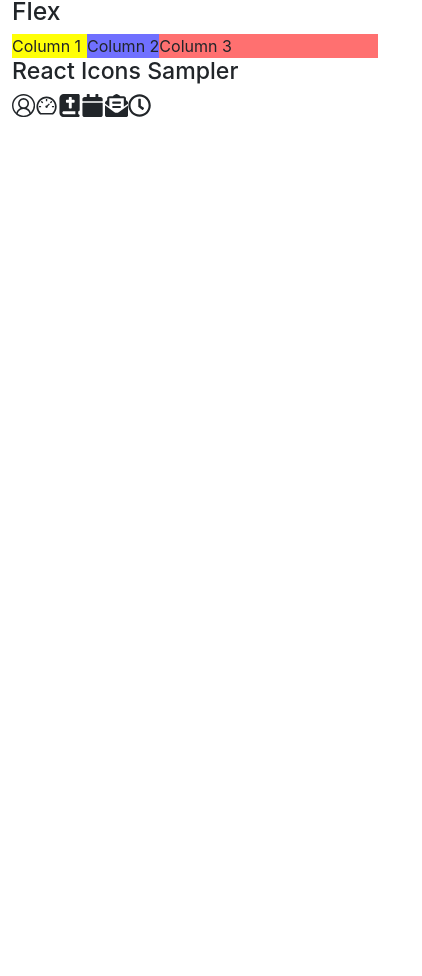
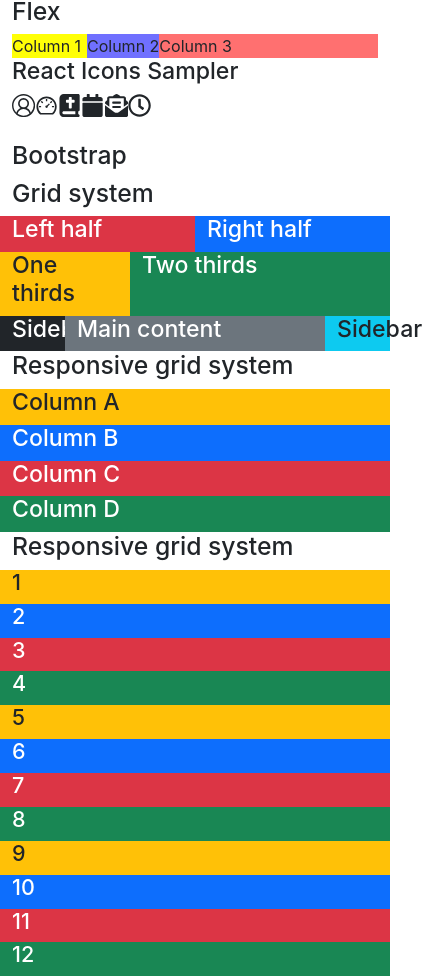
Before and after one commit to ChenzuoL/kanbas-react-web-app-2024-su2, a React (Create React App) app: page /#/Labs/Lab2 in a window 390 px wide. Shown: the part 4615-5591 px from the top of the page, 422 px wide, since content can reach past the window. Before the commit the page ends 4756 px from the top, so only its background shows below. Built offline with nearby package versions, Linux system fonts and the light colour scheme; the HTML template or start-up script is replaced by a standard one.

Commit message:
responsive grid

```diff
--- a/src/Labs/Lab2/index.tsx
+++ b/src/Labs/Lab2/index.tsx
@@ -282,6 +282,111 @@
         </div>
       </div>
       <ReactIconsSampler />
+      <h2>Bootstrap</h2>
+      <div id="wd-bs-grid-system">
+        <h2>Grid system</h2>
+        <div className="row">
+          <div className="col bg-danger text-white">
+            <h3>Left half</h3>
+          </div>
+          <div className="col bg-primary text-white">
+            <h3>Right half</h3>
+          </div>
+        </div>
+        <div className="row">
+          <div className="col-4 bg-warning">
+            <h3>One thirds</h3>
+          </div>
+          <div className="col-8 bg-success text-white">
+            <h3>Two thirds</h3>
+          </div>
+        </div>
+        <div className="row">
+          <div className="col-2 bg-dark text-white">
+            <h3>Sidebar</h3>
+          </div>
+          <div className="col-8 bg-secondary text-white">
+            <h3>Main content</h3>
+          </div>
+          <div className="col-2 bg-info">
+            <h3>Sidebar</h3>
+          </div>
+        </div>
+      </div>
+      <div id="wd-bs-responsive-grids">
+        <h2>Responsive grid system</h2>
+        <div className="row">
+          <div className="col-12 col-md-6 col-xl-3
+                          bg-warning">
+            <h3>Column A</h3>
+          </div>
+          <div className="col-12 col-md-6 col-xl-3
+                          bg-primary text-white">
+            <h3>Column B</h3>
+          </div>
+          <div className="col-12 col-md-6 col-xl-3
+                          bg-danger text-white">
+            <h3>Column C</h3>
+          </div>
+          <div className="col-12 col-md-6 col-xl-3
+                          bg-success text-white">
+            <h3>Column D</h3>
+          </div>
+        </div>
+      </div>
+      <div id="wd-bs-responsive-dramatic">
+        <h2>Responsive grid system</h2>
+        <div className="row">
+          <div className="col-12 col-sm-6 col-md-4 col-lg-3 col-xl-2 col-xxl-1
+                          bg-warning">
+            <h4>1</h4>
+          </div>
+          <div className="col-12 col-sm-6 col-md-4 col-lg-3 col-xl-2 col-xxl-1
+                          bg-primary text-white">
+            <h4>2</h4>
+          </div>
+          <div className="col-12 col-sm-6 col-md-4 col-lg-3 col-xl-2 col-xxl-1
+                          bg-danger text-white">
+            <h4>3</h4>
+          </div>
+          <div className="col-12 col-sm-6 col-md-4 col-lg-3 col-xl-2 col-xxl-1
+                          bg-success text-white">
+            <h4>4</h4>
+          </div>
+          <div className="col-12 col-sm-6 col-md-4 col-lg-3 col-xl-2 col-xxl-1
+                          bg-warning">
+            <h4>5</h4>
+          </div>
+          <div className="col-12 col-sm-6 col-md-4 col-lg-3 col-xl-2 col-xxl-1
+                          bg-primary text-white">
+            <h4>6</h4>
+          </div>
+          <div className="col-12 col-sm-6 col-md-4 col-lg-3 col-xl-2 col-xxl-1
+                          bg-danger text-white">
+            <h4>7</h4>
+          </div>
+          <div className="col-12 col-sm-6 col-md-4 col-lg-3 col-xl-2 col-xxl-1
+                          bg-success text-white">
+            <h4>8</h4>
+          </div>
+          <div className="col-12 col-sm-6 col-md-4 col-lg-3 col-xl-2 col-xxl-1
+                          bg-warning">
+            <h4>9</h4>
+          </div>
+          <div className="col-12 col-sm-6 col-md-4 col-lg-3 col-xl-2 col-xxl-1
+                          bg-primary text-white">
+            <h4>10</h4>
+          </div>
+          <div className="col-12 col-sm-6 col-md-4 col-lg-3 col-xl-2 col-xxl-1
+                          bg-danger text-white">
+            <h4>11</h4>
+          </div>
+          <div className="col-12 col-sm-6 col-md-4 col-lg-3 col-xl-2 col-xxl-1
+                          bg-success text-white">
+            <h4>12</h4>
+          </div>
+        </div>
+      </div>
     </div>
   );
 }
```
